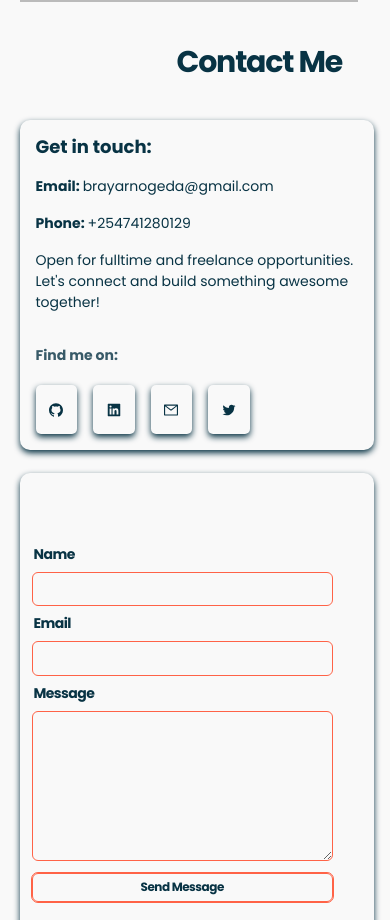
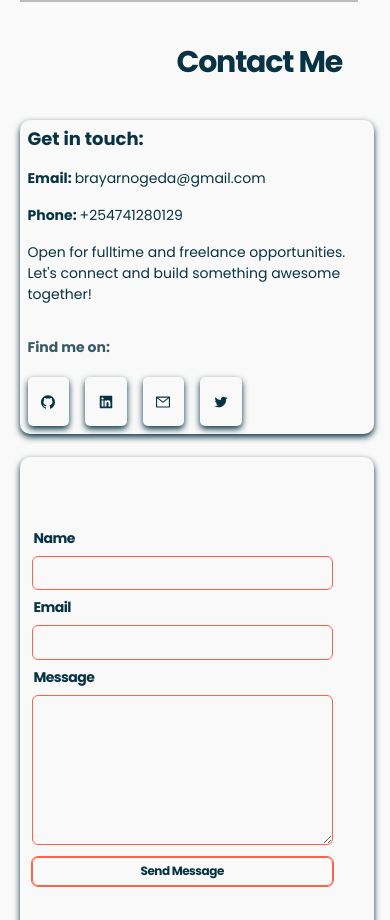
Before and after one commit to o-brayarn/portfolio, a React (Create React App) app: page / in a window 390 px wide. Shown: the part 3540-4460 px from the top of the page. Built offline with nearby package versions, Linux system fonts and the light colour scheme; a web font is replaced by a local one.

Commit message:
give socials a max-width

```diff
--- a/src/pages/contacts/contact.css
+++ b/src/pages/contacts/contact.css
@@ -42,7 +42,7 @@ section .contact__me-heading {
   font-weight: 600;
 }
 .contact__me-socials {
-  width: 50%;
+  max-width: 50%;
   margin-top: 2rem;
 }
 .contact__me-socials p {
@@ -110,6 +110,10 @@ section .contact__me-heading {
   .contact__me-details {
     flex-direction: column;
   }
+  .contact__me-socials {
+    max-width: 30%;
+    width: auto;
+  }
   .contact__me-form,
   .contact__me-info {
     width: 100%;
@@ -137,3 +141,8 @@ section .contact__me-heading {
     font-size: 14px;
   }
 }
+@media screen and (max-width: 490px) {
+  .contact__me-info {
+    padding: 0.5em 0.5em;
+  }
+}
```
